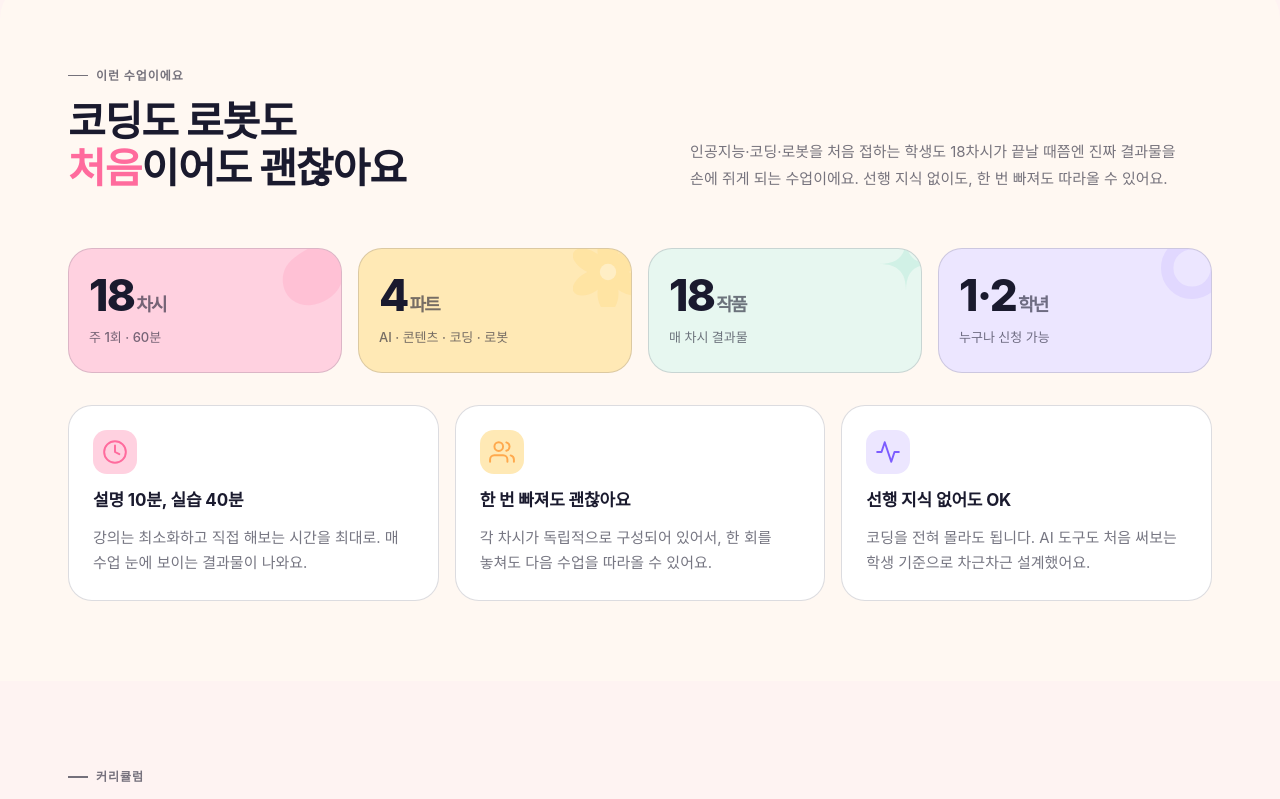
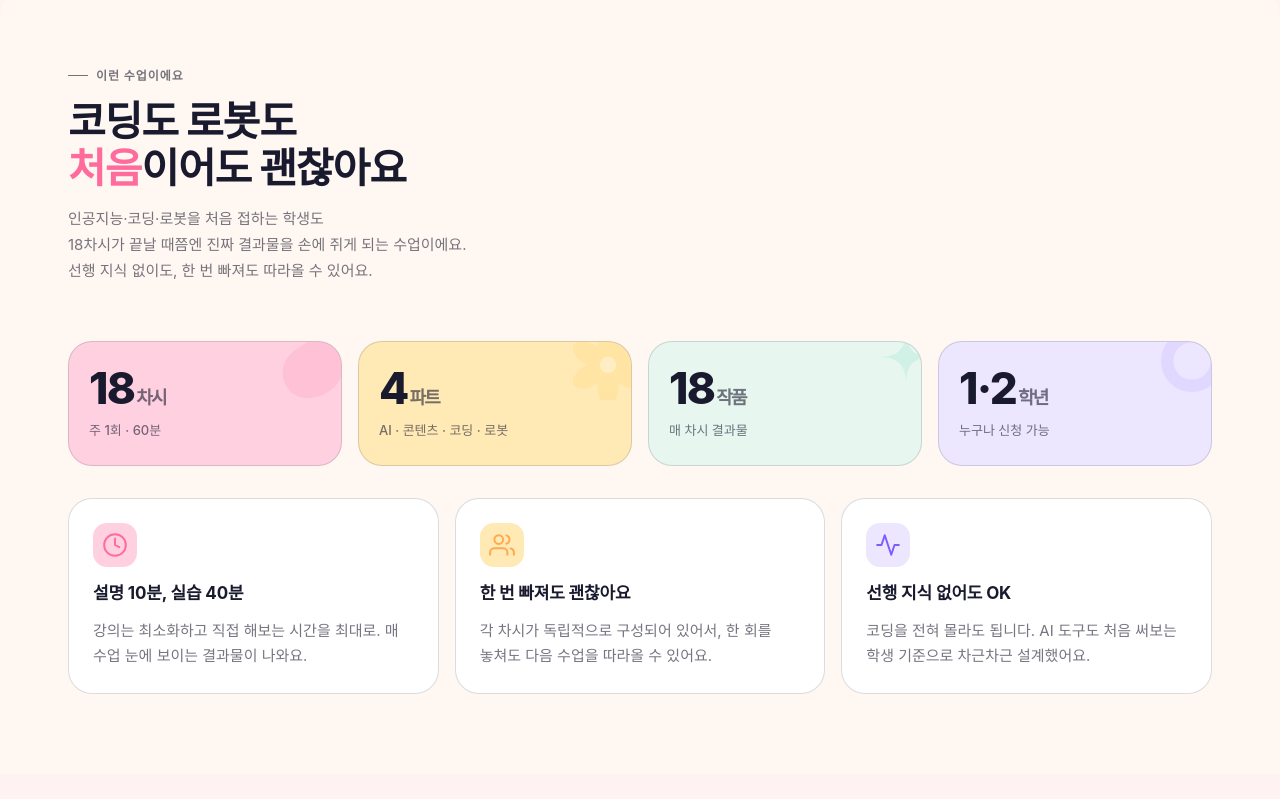
Before and after one commit to sharesdjgh-sys/sdjgh-afterschool-promotion, a Next.js app: page / in a window 1280 px wide. Shown: the part 880-1679 px from the top of the page. Built offline with nearby package versions, Linux system fonts and the light colour scheme; a web font is replaced by a local one.

Commit message:
디자인 레이아웃 변경

```diff
--- a/components/About.tsx
+++ b/components/About.tsx
@@ -10,12 +10,13 @@ export default function About() {
             <h2 className="section-title">
               코딩도 로봇도<br /><em>처음</em>이어도 괜찮아요
             </h2>
-          </div>
-          <p className="section-lead reveal d1">
-            인공지능·코딩·로봇을 처음 접하는 학생도 18차시가 끝날 때쯤엔
-            진짜 결과물을 손에 쥐게 되는 수업이에요.
+            <p className="section-lead">
+            인공지능·코딩·로봇을 처음 접하는 학생도 <br/>
+            18차시가 끝날 때쯤엔 진짜 결과물을 손에 쥐게 되는 수업이에요.<br/>
             선행 지식 없이도, 한 번 빠져도 따라올 수 있어요.
           </p>
+          </div>
+
         </div>
 
         <div className="stat-row reveal d2">
--- a/components/Teacher.tsx
+++ b/components/Teacher.tsx
@@ -4,8 +4,8 @@ import { BlobShape, FlowerShape } from "./Shapes";
 const CERTS = [
   { name: "빅데이터분석기사", issuer: "한국데이터산업진흥원", year: "2022" },
   { name: "정보처리기사", issuer: "한국산업인력공단", year: "2009" },
+  { name: "평생교육사 2급", issuer: "교육부", year: "2025" },
   { name: "컴퓨터활용능력 1급", issuer: "대한상공회의소", year: "2021" },
-  { name: "평생교육사 2급", issuer: "교육부", year: "2025" },
 ];
 
 const LECTURES = [
```
